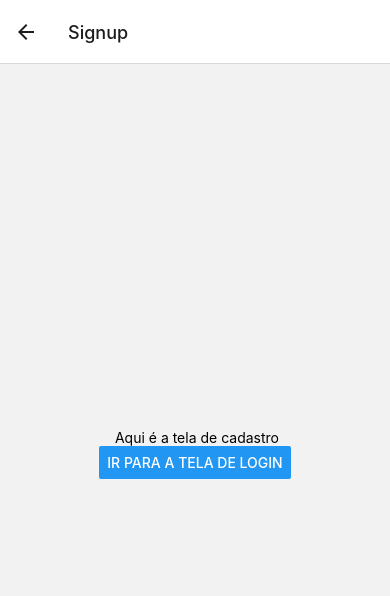
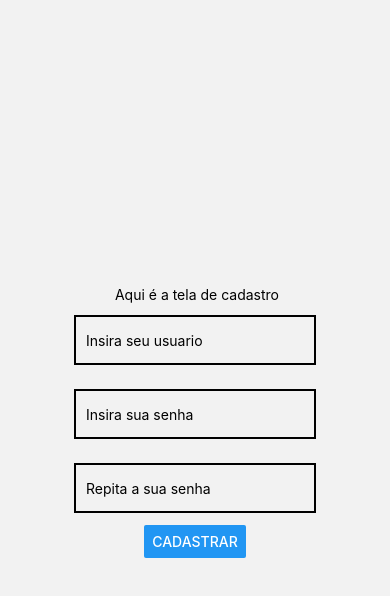
Before and after one commit to maurojuniorr/app3ano, a React Native app: screen /Signup in a window 390 px wide. Shown: the top 596 px of the page. Built offline with nearby package versions, Linux system fonts and the light colour scheme.

Commit message:
novas pilhas
modificadas as pilhas de login e home, foram adicionadas telas de login e cadastro e suas navegações

```diff
--- a/App.js
+++ b/App.js
@@ -1,5 +1,7 @@
 import { NavigationContainer } from '@react-navigation/native'; //essa é uma
 import { createNativeStackNavigator } from '@react-navigation/native-stack'; // essa é outra
+
+import { createBottomTabNavigator } from '@react-navigation/bottom-tabs';
 
 import LoginScreen from './login/index';
 import SignupScreen from './cadastro';
@@ -12,24 +14,42 @@ import PDFScreen from './PDF';
 
 const Stack = createNativeStackNavigator();
 
+const Tab = createBottomTabNavigator();
+
+function Home() {
+	return (
+		<Tab.Navigator>
+			<Tab.Screen name='Home' component={HomeScreen} />
+			<Tab.Screen name='Lista' component={ListaScreen} />
+			<Tab.Screen name='Cadastro' component={CadastroScreen} />
+		</Tab.Navigator>
+	);
+}
+
 export default function App() {
 	return (
 		<NavigationContainer>
 			<Stack.Navigator initialRouteName='Login'>
-				<Stack.Screen name='Home' component={HomeScreen} />
+				<Stack.Screen
+					name='Login'
+					component={LoginScreen}
+					options={{ headerShown: false }}
+					s
+				/>
 
-				<Stack.Screen name='Login' component={LoginScreen} />
+				<Stack.Screen
+					name='Signup'
+					component={SignupScreen}
+					options={{ headerShown: false }}
+				/>
 
-				<Stack.Screen name='Signup' component={SignupScreen} />
-
-				<Stack.Screen name='Lista' component={ListaScreen} />
-
-				<Stack.Screen name='CadastroScreen' component={CadastroScreen} />
-
+				<Stack.Screen
+					name='Home'
+					component={Home}
+					options={{ headerShown: false }}
+				/>
 				<Stack.Screen name='Detalhes' component={DetalhesScreen} />
-
 				<Stack.Screen name='Procurar' component={ProcurarScreen} />
-
 				<Stack.Screen name='PDF' component={PDFScreen} />
 			</Stack.Navigator>
 		</NavigationContainer>
--- a/cadastro/index.js
+++ b/cadastro/index.js
@@ -1,13 +1,50 @@
-import { StyleSheet, Button, Text, View } from 'react-native';
+import {
+	SafeAreaView,
+	View,
+	StyleSheet,
+	Button,
+	TextInput,
+	Text,
+	TouchableOpacity,
+} from 'react-native';
 
 export default function SignupScreen({ navigation }) {
 	return (
 		<View style={{ flex: 1, alignItems: 'center', justifyContent: 'center' }}>
 			<Text> Aqui é a tela de cadastro</Text>
-			<Button
-				title='Ir para a tela de Login'
-				onPress={() => navigation.navigate('Login')}
+
+			<TextInput
+				style={styles.input}
+				placeholder='Insira seu usuario'
+				onChange={() => {}}
 			/>
+
+			<TextInput
+				style={styles.input}
+				placeholder='Insira sua senha'
+				onChange={() => {}}
+			/>
+			<TextInput
+				style={styles.input}
+				placeholder='Repita a sua senha'
+				onChange={() => {}}
+			/>
+
+			<Button title='Cadastrar' onPress={() => navigation.navigate('Login')} />
 		</View>
 	);
 }
+
+const styles = StyleSheet.create({
+	input: {
+		height: 50,
+		margin: 12,
+		borderWidth: 2,
+		padding: 10,
+	},
+	buttonTextRegister: {
+		color: '#4DAE4C',
+		fontSize: 18,
+		fontWeight: 'bold',
+	},
+});
--- a/detalhes/index.js
+++ b/detalhes/index.js
@@ -4,6 +4,7 @@ export default function DetalhesScreen({ navigation }) {
 	return (
 		<View style={{ flex: 1, alignItems: 'center', justifyContent: 'center' }}>
 			<Text>Detalhes Screen</Text>
+			<Button title='Ir para PDF' onPress={() => navigation.navigate('PDF')} />
 		</View>
 	);
 }
--- a/home/index.js
+++ b/home/index.js
@@ -5,14 +5,6 @@ export default function HomeScreen({ navigation }) {
 	return (
 		<View style={{ flex: 1, alignItems: 'center', justifyContent: 'center' }}>
 			<Text>Home Screen</Text>
-			<Button
-				title='Ir para lista'
-				onPress={() => navigation.navigate('Lista')}
-			/>
-			<Button
-				title='Ir para o cadastro de itens'
-				onPress={() => navigation.navigate('CadastroScreen')}
-			/>
 		</View>
 	);
 }
--- a/lista/index.js
+++ b/lista/index.js
@@ -13,8 +13,6 @@ export default function ListaScreen({ navigation }) {
 				title='Ir para Procurar'
 				onPress={() => navigation.navigate('Procurar')}
 			/>
-
-			<Button title='Ir para PDF' onPress={() => navigation.navigate('PDF')} />
 		</View>
 	);
 }
--- a/login/index.js
+++ b/login/index.js
@@ -1,19 +1,56 @@
-import { StyleSheet, Button, Text, View } from 'react-native';
+import {
+	SafeAreaView,
+	View,
+	StyleSheet,
+	Button,
+	TextInput,
+	Text,
+	TouchableOpacity,
+} from 'react-native';
+import React from 'react';
 
 export default function LoginScreen({ navigation }) {
+	const [text, onChangeText] = React.useState('Useless Text');
+	const [number, onChangeNumber] = React.useState(null);
+
 	return (
-		<View style={{ flex: 1, alignItems: 'center', justifyContent: 'center' }}>
+		<SafeAreaView
+			style={{ flex: 1, alignItems: 'center', justifyContent: 'center' }}>
 			<Text>Login Screen</Text>
-			<Button
-				title='Ir para Home'
-				onPress={() => navigation.navigate('Home')}
+
+			<TextInput
+				style={styles.input}
+				placeholder='Insira seu usuario'
+				onChange={() => {}}
 			/>
 
+			<TextInput
+				style={styles.input}
+				placeholder='Insira sua senha'
+				onChange={() => {}}
+			/>
+
+			<Button title='Entrar' onPress={() => navigation.navigate('Home')} />
+
 			<Text>Não tem cadastro?</Text>
-			<Button
-				title='Cadastre-se'
-				onPress={() => navigation.navigate('Signup')}
-			/>
-		</View>
+
+			<TouchableOpacity onPress={() => navigation.navigate('Signup')}>
+				<Text style={styles.buttonTextRegister}>Registrar-se</Text>
+			</TouchableOpacity>
+		</SafeAreaView>
 	);
 }
+
+const styles = StyleSheet.create({
+	input: {
+		height: 50,
+		margin: 12,
+		borderWidth: 2,
+		padding: 10,
+	},
+	buttonTextRegister: {
+		color: '#4DAE4C',
+		fontSize: 18,
+		fontWeight: 'bold',
+	},
+});
--- a/package.json
+++ b/package.json
@@ -10,6 +10,7 @@
     "eject": "expo eject"
   },
   "dependencies": {
+    "@react-navigation/bottom-tabs": "^6.3.3",
     "@react-navigation/native": "^6.0.11",
     "@react-navigation/native-stack": "^6.7.0",
     "expo": "~45.0.0",
```
Also changed, not shown: 1 other file (tests, documents, lock files or other folders).
